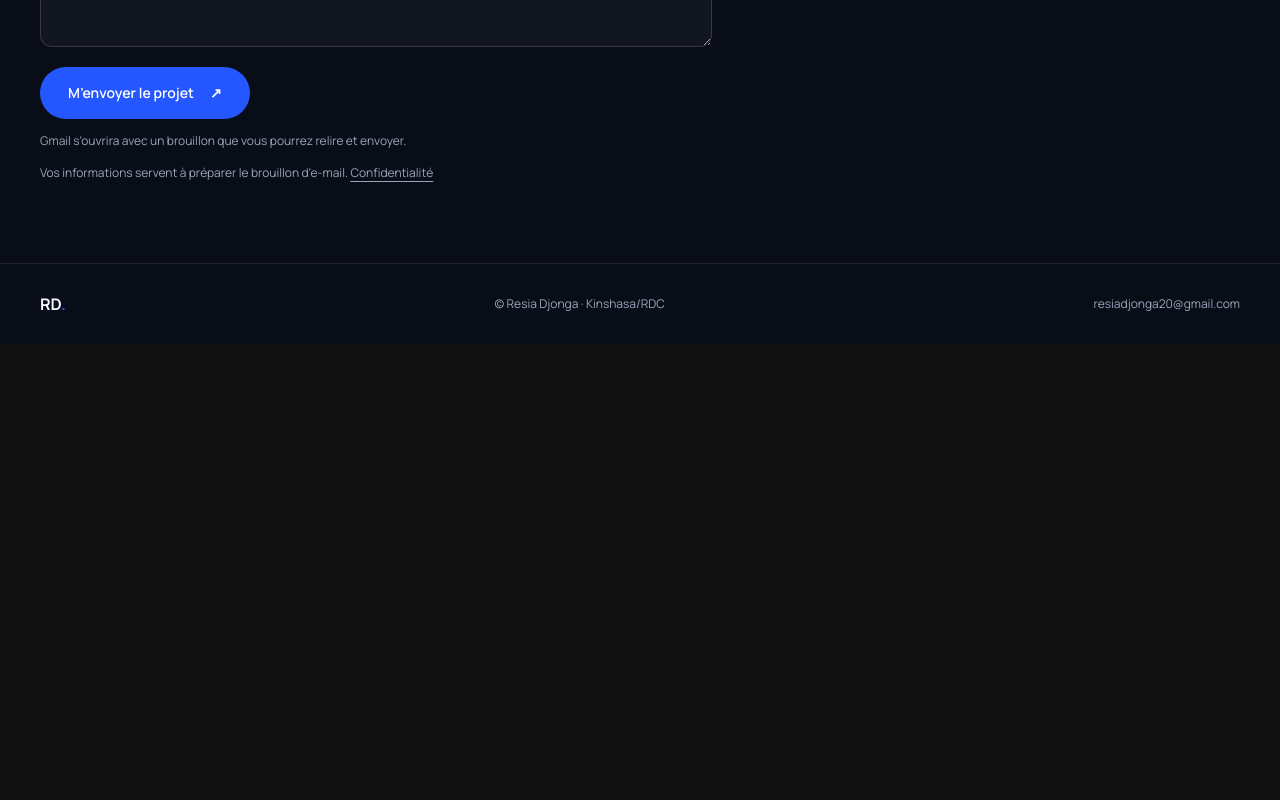
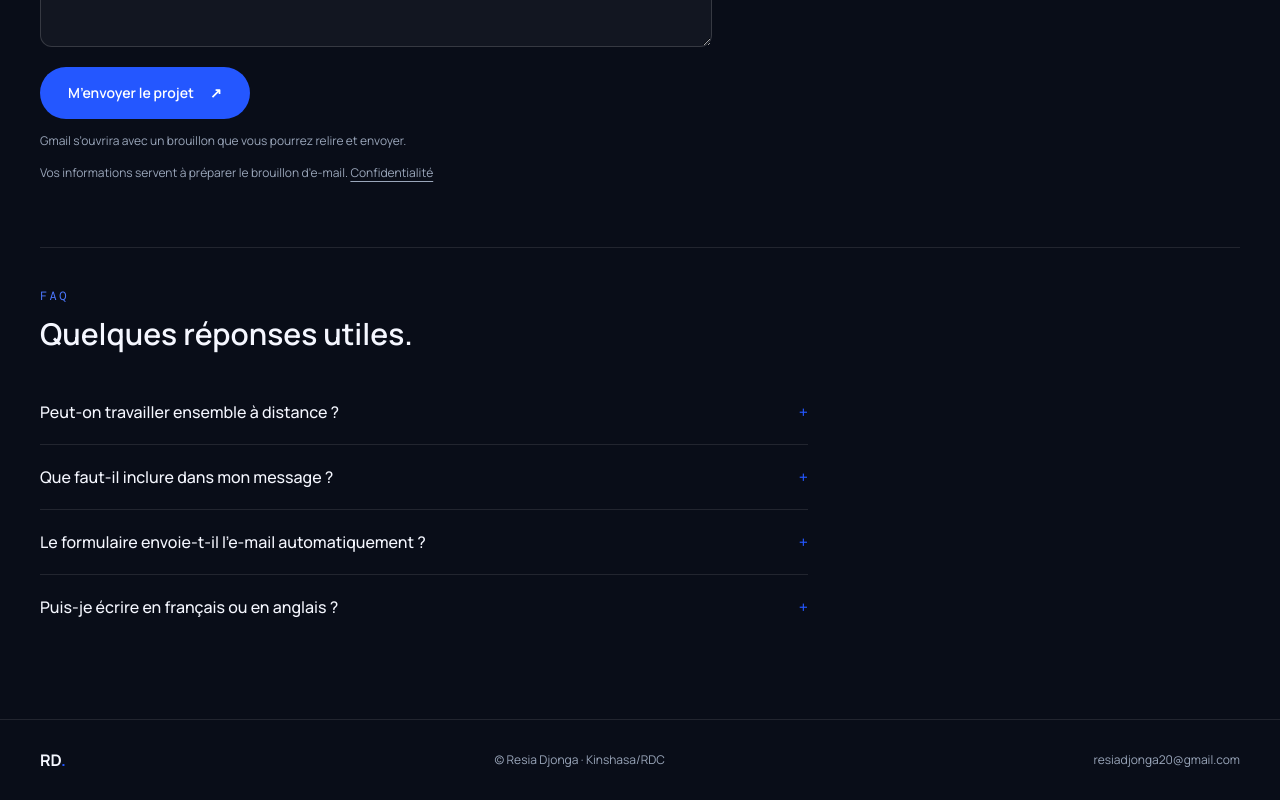
Before and after one commit to Resiadjonga/portfolio-website, a React (Vite) app: page /contact in a window 1280 px wide. Shown: the part 1002-1802 px from the top of the page. Before the commit the page ends 1346 px from the top, so only its background shows below. Built offline with nearby package versions, Linux system fonts and the light colour scheme; a web font is replaced by a local one.

Commit message:
feat: Politique de confidentialité

```diff
--- a/src/pages/Contact.jsx
+++ b/src/pages/Contact.jsx
@@ -57,6 +57,28 @@ export default function Contact({ language }) {
           </div>
         </form>
       </section>
+      <section className="mt-16 border-t border-stone-200 pt-10 dark:border-white/10" aria-labelledby="contact-faq-title">
+        <p className="font-mono text-xs uppercase tracking-[.2em] text-orange-600 dark:text-orange-400">FAQ</p>
+        <h2 id="contact-faq-title" className="mt-3 font-display text-3xl font-semibold">{en ? 'A few helpful answers.' : 'Quelques réponses utiles.'}</h2>
+        <div className="mt-7 max-w-3xl divide-y divide-stone-200 dark:divide-white/10">
+          <details className="group py-5">
+            <summary className="flex cursor-pointer list-none items-center justify-between gap-4 font-medium marker:hidden">{en ? 'Can we work together remotely?' : 'Peut-on travailler ensemble à distance ?'}<span aria-hidden="true" className="text-orange-600 transition-transform group-open:rotate-45">+</span></summary>
+            <p className="mt-3 max-w-2xl text-sm leading-6 text-stone-600 dark:text-stone-300">{en ? 'Yes. I am based in Kinshasa and available for remote work.' : 'Oui. Je suis basée à Kinshasa et disponible pour travailler à distance.'}</p>
+          </details>
+          <details className="group py-5">
+            <summary className="flex cursor-pointer list-none items-center justify-between gap-4 font-medium marker:hidden">{en ? 'What should I include in my message?' : 'Que faut-il inclure dans mon message ?'}<span aria-hidden="true" className="text-orange-600 transition-transform group-open:rotate-45">+</span></summary>
+            <p className="mt-3 max-w-2xl text-sm leading-6 text-stone-600 dark:text-stone-300">{en ? 'Share your name, email address, a short project description, and any goals or timing you already have in mind.' : 'Indiquez votre nom, votre adresse e-mail, une brève description du projet et, si vous les connaissez déjà, vos objectifs ou délais.'}</p>
+          </details>
+          <details className="group py-5">
+            <summary className="flex cursor-pointer list-none items-center justify-between gap-4 font-medium marker:hidden">{en ? 'Does the form send the email automatically?' : 'Le formulaire envoie-t-il l’e-mail automatiquement ?'}<span aria-hidden="true" className="text-orange-600 transition-transform group-open:rotate-45">+</span></summary>
+            <p className="mt-3 max-w-2xl text-sm leading-6 text-stone-600 dark:text-stone-300">{en ? 'No. It opens a Gmail draft addressed to me. You can review and edit it before choosing to send it.' : 'Non. Il ouvre un brouillon Gmail qui m’est adressé. Vous pouvez le relire et le modifier avant de décider de l’envoyer.'}</p>
+          </details>
+          <details className="group py-5">
+            <summary className="flex cursor-pointer list-none items-center justify-between gap-4 font-medium marker:hidden">{en ? 'Can I write in French or English?' : 'Puis-je écrire en français ou en anglais ?'}<span aria-hidden="true" className="text-orange-600 transition-transform group-open:rotate-45">+</span></summary>
+            <p className="mt-3 max-w-2xl text-sm leading-6 text-stone-600 dark:text-stone-300">{en ? 'Yes. You can contact me in either language.' : 'Oui. Vous pouvez me contacter dans l’une ou l’autre langue.'}</p>
+          </details>
+        </div>
+      </section>
     </div>
   )
 }
```
